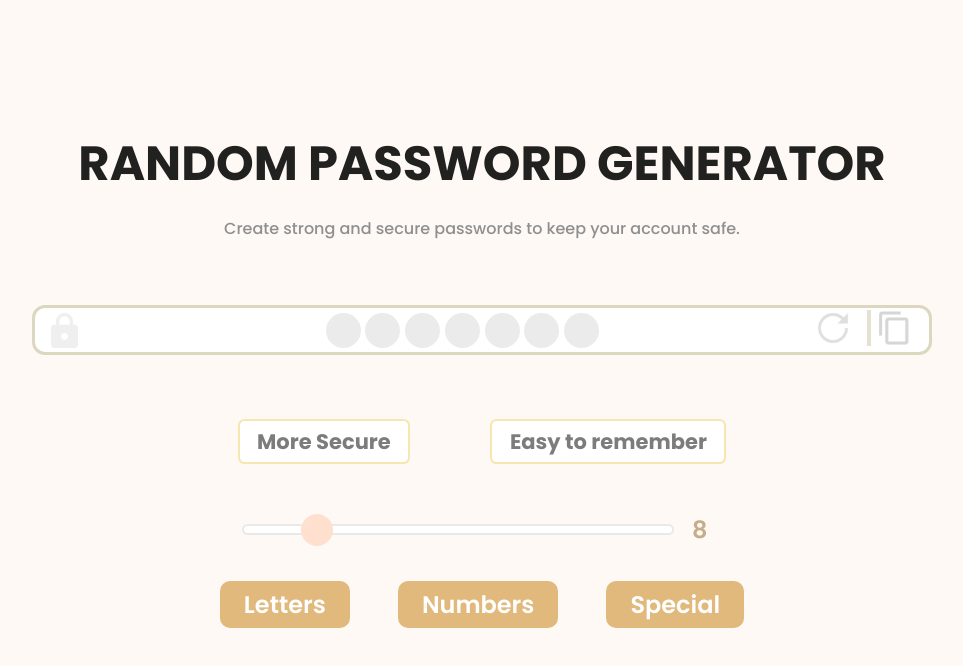
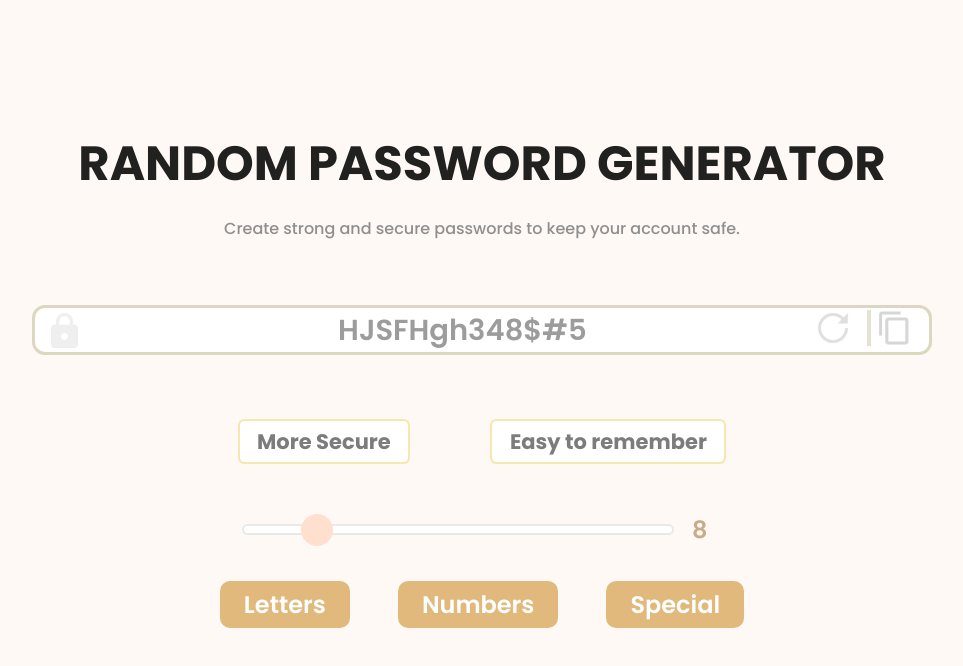
Before and after one commit to Yashasewi/Password-Generator, a React (Vite) app: page / in a window 1280 px wide. Shown: the top 666 px of the page, without its empty margins (158-1121 px from the left). Built offline with nearby package versions, Linux system fonts and the light colour scheme.

Commit message:
added active bar

```diff
--- a/src/Components/Bar.jsx
+++ b/src/Components/Bar.jsx
@@ -4,11 +4,12 @@ import image3 from "../assets/Images/copy.png";
 import { useState } from "react";
 
 function Bar() {
-    const [length, setLength] = useState(7);
+    const [length, setLength] = useState(10);
 
     return (
-        <div className="bar">
-            <img src={image1} className="lock" alt="lock"/>
+        <div>
+            <div className="bar display">
+                <img src={image1} className="lock" alt="lock" />
                 {/* <img src={image2} className="dots" alt="dots" srcset="" /> */}
                 {/* <div className="test">..........</div> */}
                 <div className="dots-input">
@@ -16,10 +17,18 @@ function Bar() {
                         return <div key={ind} className="dot"></div>;
                     })}
                 </div>
-
                 <div className="element">
                     <img src={image2} className="reset" alt="reset" />
                     <img src={image3} className="copy" alt="copy" />
+                </div>
+            </div>
+            <div className="bar-active bar">
+                <img src={image1} className="lock" alt="lock" />
+                <div className="password ">HJSFHgh348$#5</div>
+                <div className="element">
+                    <img src={image2} className="reset" alt="reset" />
+                    <img src={image3} className="copy" alt="copy" />
+                </div>
             </div>
         </div>
     );
--- a/src/assets/main.scss
+++ b/src/assets/main.scss
@@ -202,3 +202,22 @@ body {
         }
     }
 }
+
+.display{
+    display: none;
+}
+
+
+.bar-active{
+    .password{
+        font-weight: map-get($font-weights, "between");
+        font-size: map-get($font-size, "large") + 5px;
+        opacity: 0.88;
+        color: map-get($colors, "quote-color");
+        transition: all ease-in-out 0.3s;
+
+        &:hover{
+            opacity: 0.5;
+        }
+    }
+}
```
Lines whose indentation alone changed are shown as unchanged.
